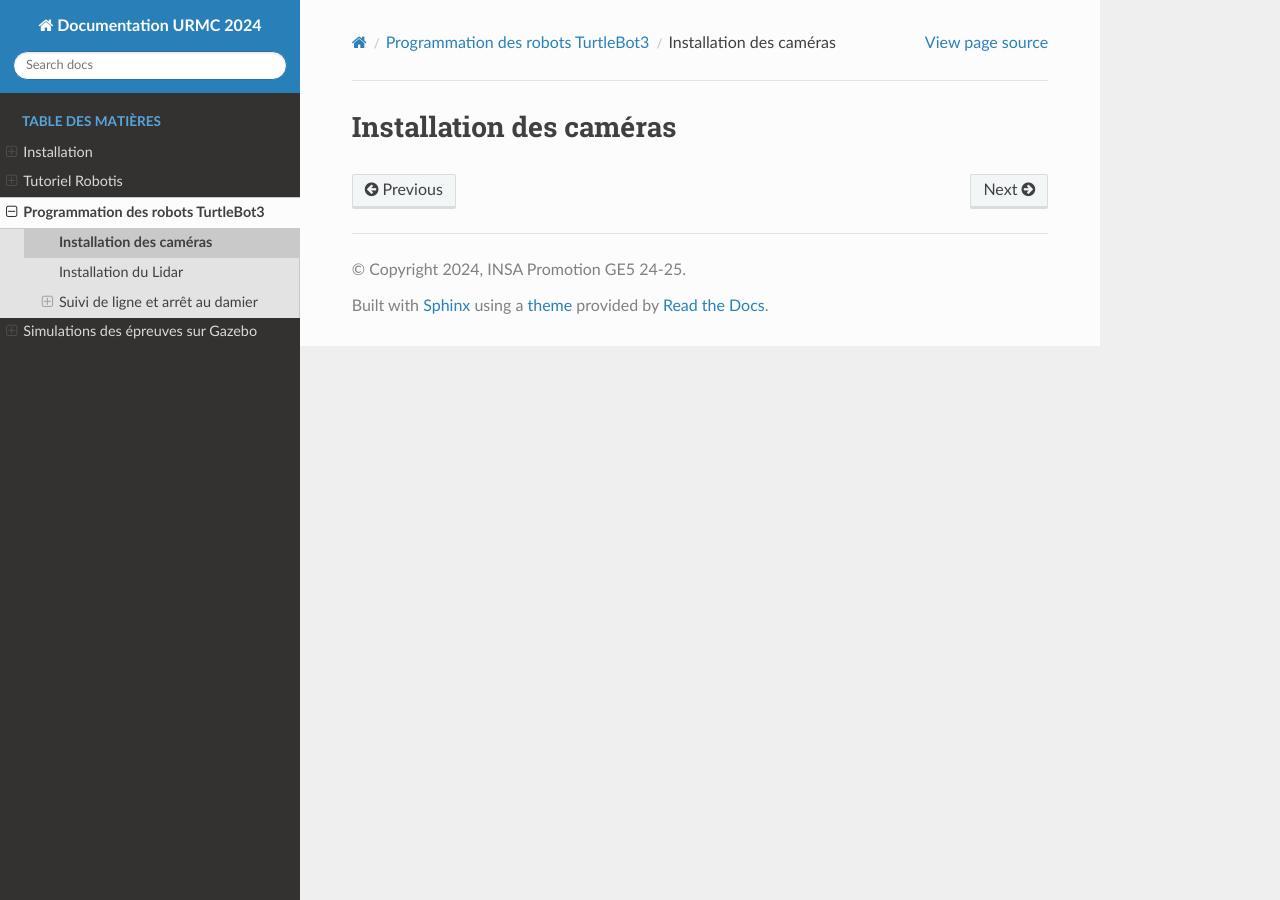
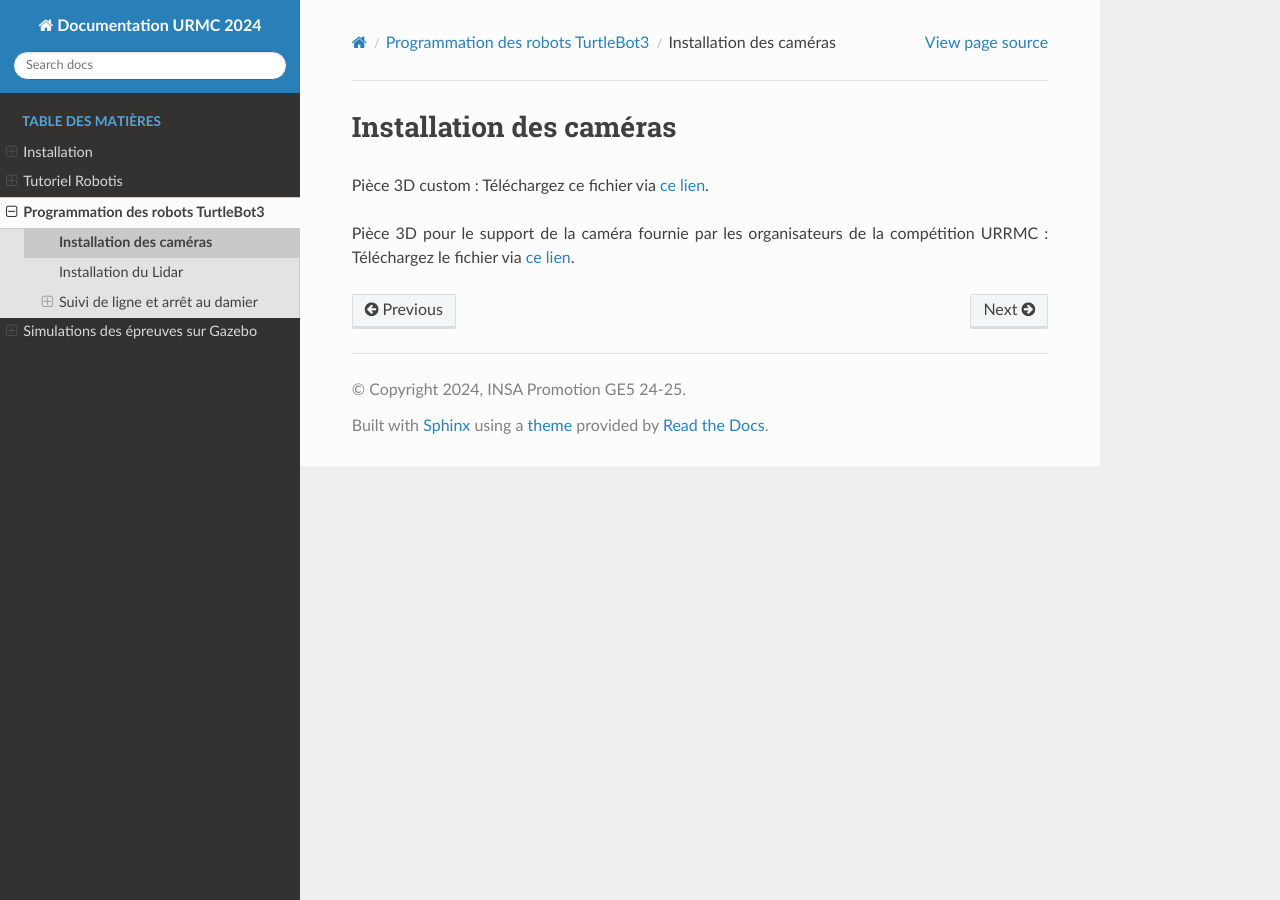
Before and after one commit to ThibaultTostain/insa-strasbourg-URRMC, a Sphinx documentation site: the page built from docs/source/turtlebot_reel/camera.rst, in a window 1280 px wide. Built offline with Sphinx 7.4.7 and the Read the Docs theme 3.1.0, drawn with Linux system fonts in a browser that asks for light colours.

Commit message:
Update camera.rst

```diff
--- a/docs/source/turtlebot_reel/camera.rst
+++ b/docs/source/turtlebot_reel/camera.rst
@@ -1,2 +1,10 @@
 Installation des caméras
 ========================
+
+
+
+Pièce 3D custom :
+Téléchargez ce fichier via `ce lien <https://file.io/YCmzrXh2jZ27>`_.
+
+Pièce 3D pour le support de la caméra fournie par les organisateurs de la compétition URRMC :
+Téléchargez le fichier via `ce lien <https://file.io/srEicsKNcDTi>`_.
```
